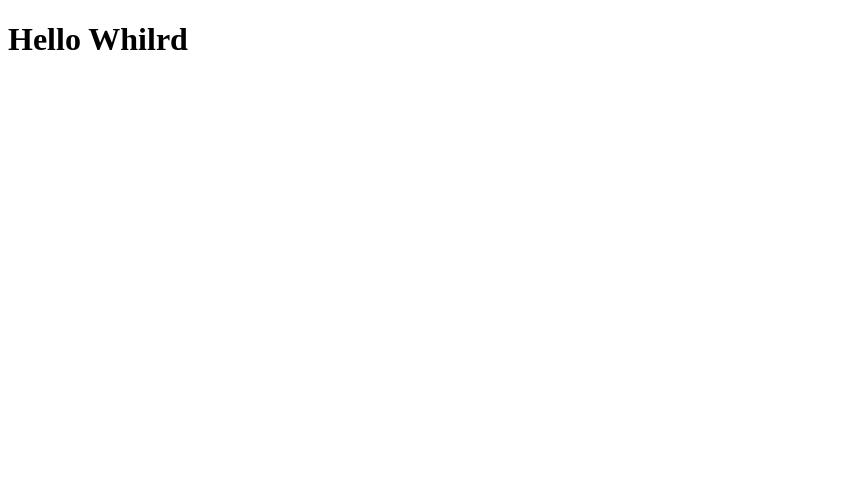
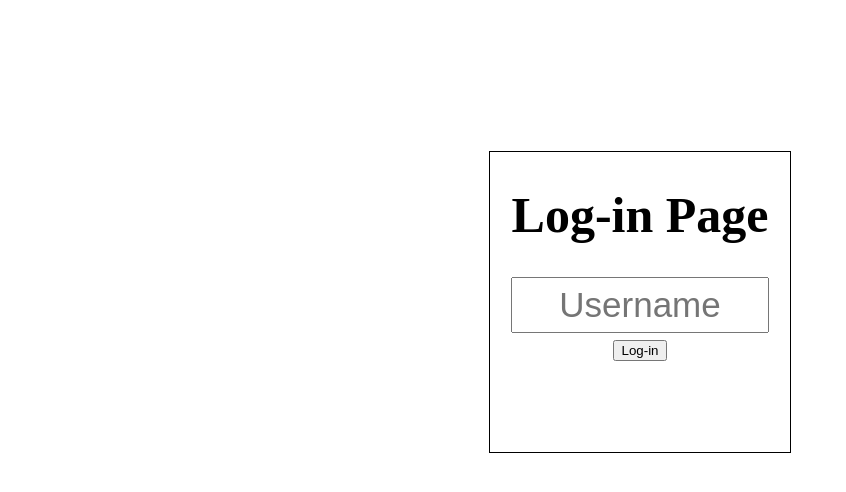
Before and after one commit to blkdm0n/chat-application, a website: page index.html in a window 1280 px wide. Shown: the whole page, without its empty margins (0-846 px from the left). Drawn offline with nearby package versions, Linux system fonts and the light colour scheme; no server answers.

Commit message:
server is working added style to login-page

```diff
--- a/index.html
+++ b/index.html
@@ -1,27 +1,34 @@
 <!DOCTYPE html>
-<!--[if lt IE 7]>      <html class="no-js lt-ie9 lt-ie8 lt-ie7"> <![endif]-->
-<!--[if IE 7]>         <html class="no-js lt-ie9 lt-ie8"> <![endif]-->
-<!--[if IE 8]>         <html class="no-js lt-ie9"> <![endif]-->
-<!--[if gt IE 8]><!-->
+
 <html class="no-js">
-<!--<![endif]-->
 
 <head>
   <meta charset="utf-8">
   <meta http-equiv="X-UA-Compatible" content="IE=edge">
-  <title>Chat-A-Lot</title>
+  <title>Chat Sockets</title>
   <meta name="description" content="">
   <meta name="viewport" content="width=device-width, initial-scale=1">
-  <link rel="stylesheet" href="">
+  <link rel="stylesheet" href="styles.css">
   <script src="socket.io/socket.io.js"></script>
 </head>
 
 <body>
-  <h1>Hello Whilrd</h1>
+  <div id="login-page">
+    <div id="login-text">
+      <h1>Log-in Page</h1>
+      <div id="login-form-area">
+        <form action="" id="login-form">
+          <input id="username" type="text" placeholder="Username" autocomplete="off">
+          <input id="submit-button" type="submit" value="Log-in">
+        </form>
+      </div>
+    </div>
+  </div>
 
-  <script src="" async defer>
+</body>
+  <script text="text/javascript ">
+    // this function connects use to the server as a user
     var socket = io();
   </script>
-</body>
 
 </html>
--- /dev/null
+++ b/styles.css
@@ -0,0 +1,36 @@
+html {
+  height: 100%;
+  width: 100%;
+  margin: 0;
+  padding: 0;
+}
+
+body {
+  height: 100%;
+  width: 100%;
+  margin: 0;
+  padding: 0;
+  border-top: 1px solid transparent;
+  overflow: hidden;
+}
+
+#login-page {
+  height: 300px;
+  width: 300px;
+  border: 1px solid #000000;
+  margin: 0 auto;
+  margin-top: 150px;
+}
+
+#login-text {
+  width: 100%;
+  text-align: center;
+  font-size: 25px;
+}
+
+#username {
+  height: 50px;
+  width: 250px;
+  font-size: 35px;
+  text-align: center;
+}
```
Also changed, not shown: server.js (+7 -2 lines).
